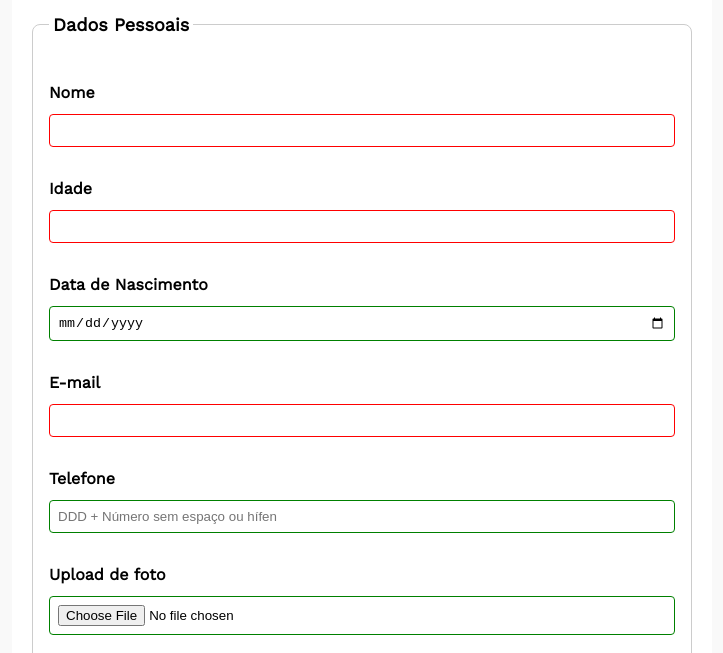
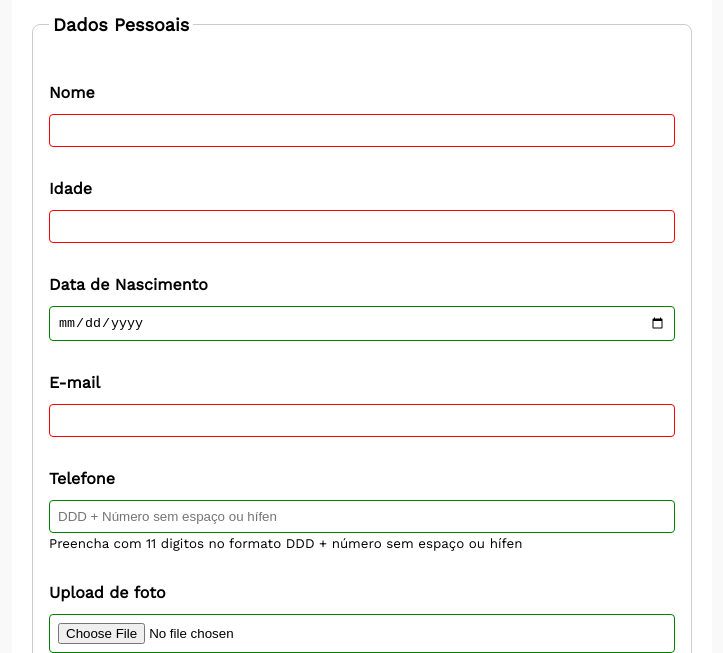
Before and after one commit to gkglau/Form-Pesquisa-Culturama, a plain HTML site: page index.html in a window 1280 px wide. Shown: the part 146-799 px from the top of the page, without its empty margins (278-1001 px from the left). Drawn offline with nearby package versions, Linux system fonts and the light colour scheme.

Commit message:
applied attributes aria and label

```diff
--- a/CSS/style.css
+++ b/CSS/style.css
@@ -48,6 +48,14 @@ label {
     margin-bottom: 4px;
     font-weight: 600;
     padding: 16px 0 0 0;
+}
+input[type=tel],
+input[type=file]{
+    margin-bottom: 0;
+}
+small {
+    margin-bottom: 16px;
+    display: inline-block;
 }
 input, select, textarea {
     width: 100%;
--- a/index.html
+++ b/index.html
@@ -29,9 +29,11 @@
                 <label for="userEmail">E-mail</label>
                 <input type="email" id="userEmail" name="email" required>
                 <label for="userPhone">Telefone</label>
-                <input type="tel" id="userPhone" name="phone" pattern="[0-9]{11}" placeholder="DDD + Número sem espaço ou hífen">
+                <input type="tel" id="userPhone" name="phone" pattern="[0-9]{11}" placeholder="DDD + Número sem espaço ou hífen" aria-describedby="phoneHelp">
+                <small id="phoneHelp">Preencha com 11 digitos no formato DDD + número sem espaço ou hífen</small></br>
                 <label for="userImage">Upload de foto</label>
-                <input type="file" accept="image/*" id="userImage" name="image">
+                <input type="file" accept="image/*" id="userImage" name="image" aria-describedby="imageHelp">
+                <small id="imageHelp">Envie uma foto no formato PNG ou JPEG</small>
             </fieldset>
             <fieldset>
                 <legend>Perfil</legend>
@@ -144,8 +146,8 @@
                 <label for="result">Quero receber o resultado por e-mail.</label>
             </fieldset>
             <br>
-            <button type="submit">Enviar</button>
-            <button type="reset">Limpar</button>
+            <button type="submit" aria-label="Enviar dados do formulário">Enviar</button>
+            <button type="reset" aria-label="Limpar dados do formulário">Limpar</button>
         </form>
     </section>
     </main>
```
